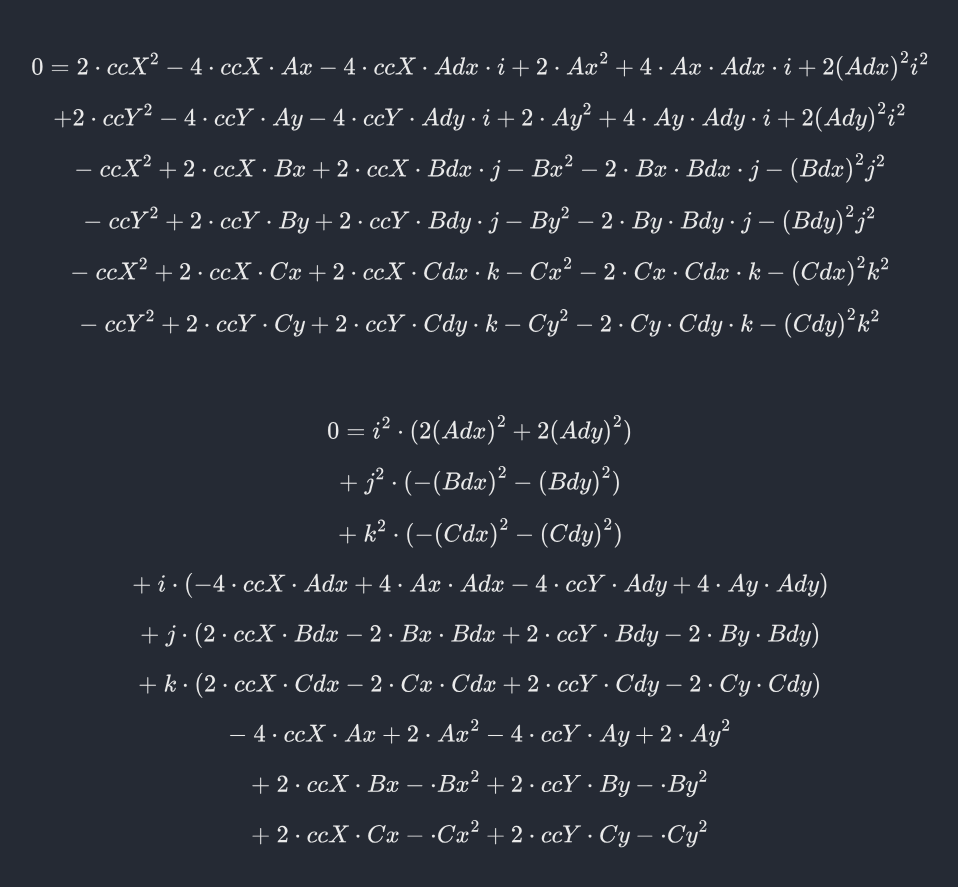
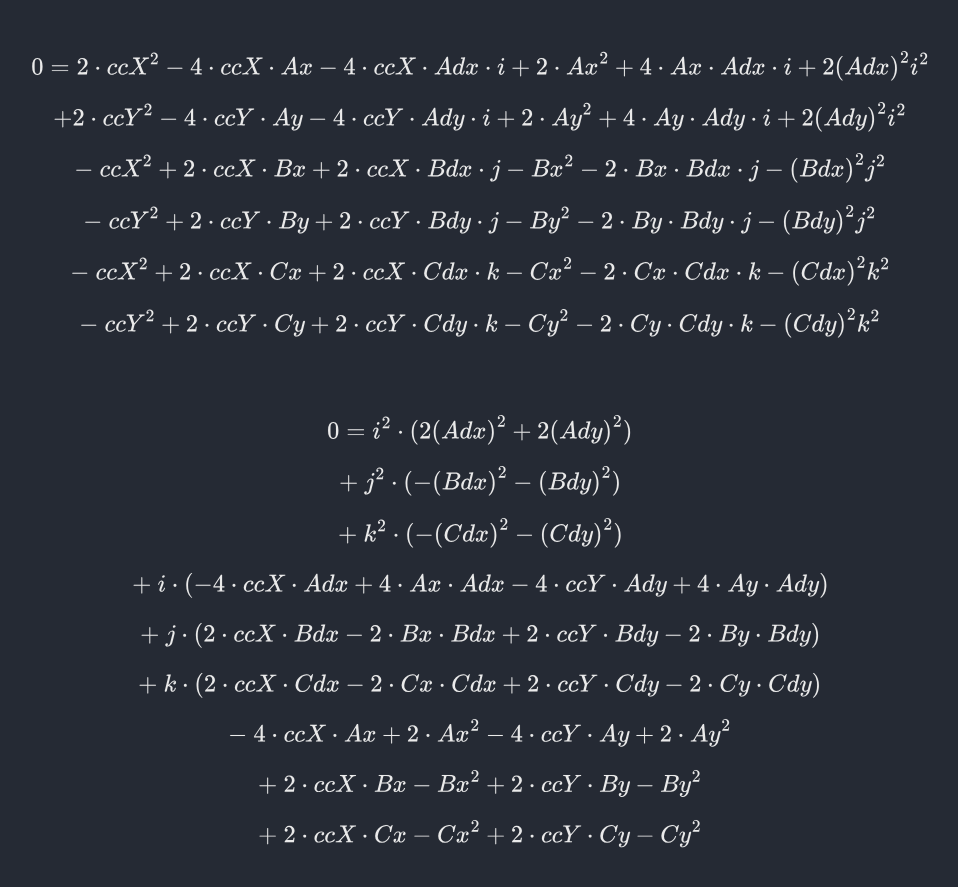
Before and after one commit to Connor-McCartney/Connor-McCartney.github.io, a Jekyll site: the page built from _pages/cryptography/other/Geometry-Hash-Balsn-CTF-2023.md, in a window 1280 px wide and 900 px high, scrolled down 5170 px. Shown: the top 887 px of the window, without its empty margins (160-1118 px from the left). Built offline with Jekyll 4.4.1, drawn with Linux system fonts in a browser that asks for light colours; cached includes are drawn as plain includes.

Commit message:
Update Geometry-Hash-Balsn-CTF-2023.md

```diff
--- a/_pages/cryptography/other/Geometry-Hash-Balsn-CTF-2023.md
+++ b/_pages/cryptography/other/Geometry-Hash-Balsn-CTF-2023.md
@@ -224,6 +224,6 @@ $$+ \ k \cdot (2 \cdot ccX \cdot Cdx - 2 \cdot Cx \cdot Cdx + 2 \cdot ccY \cdot
 
 $$- \ 4 \cdot ccX \cdot Ax + 2 \cdot {Ax}^2 - 4 \cdot ccY \cdot Ay + 2 \cdot {Ay}^2$$
 
-$$+ \ 2 \cdot ccX \cdot Bx - \cdot {Bx}^2 + 2 \cdot ccY \cdot By - \cdot {By}^2$$
+$$+ \ 2 \cdot ccX \cdot Bx - {Bx}^2 + 2 \cdot ccY \cdot By - {By}^2$$
 
-$$+ \ 2 \cdot ccX \cdot Cx - \cdot {Cx}^2 + 2 \cdot ccY \cdot Cy - \cdot {Cy}^2$$
+$$+ \ 2 \cdot ccX \cdot Cx - {Cx}^2 + 2 \cdot ccY \cdot Cy - {Cy}^2$$
```
